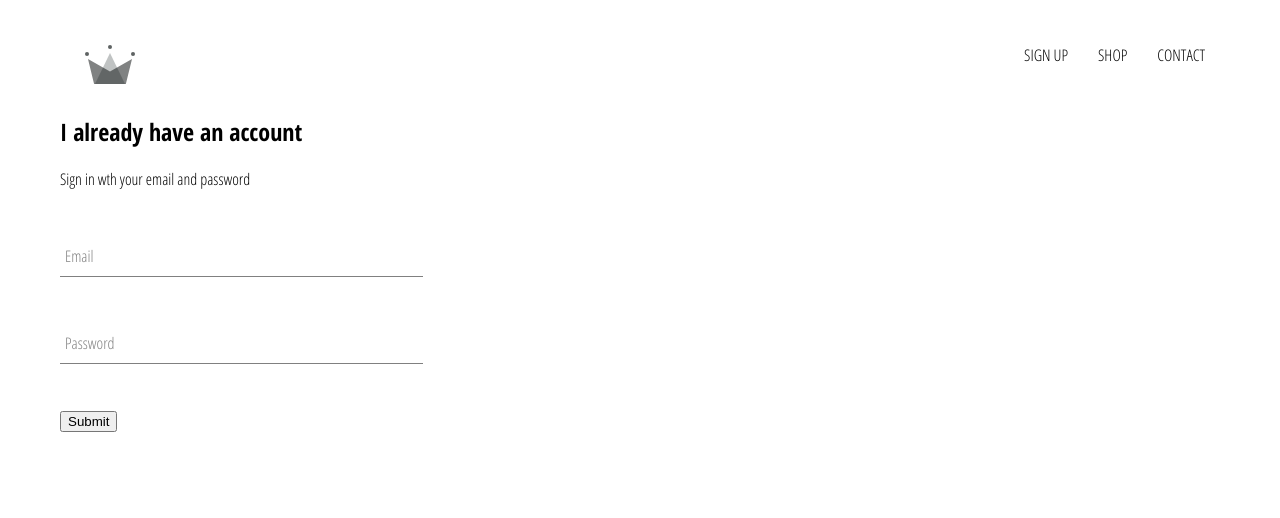
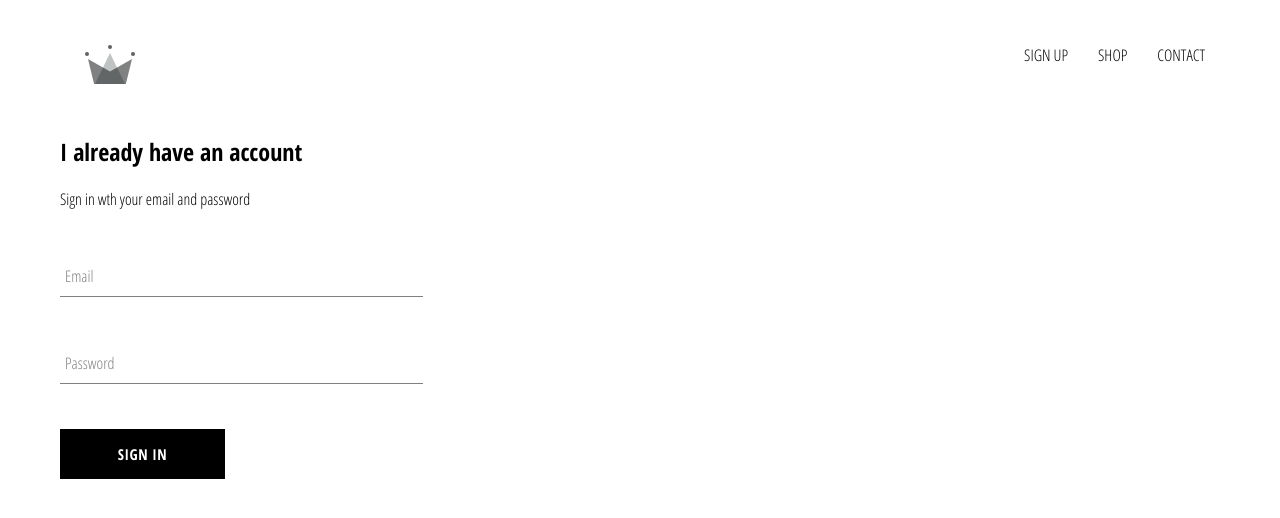
Before and after one commit to jacobprall/CRWN-site, a React (Create React App) app: page /login in a window 1280 px wide. Shown: the top 518 px of the page. Built offline with nearby package versions, Linux system fonts and the light colour scheme.

Commit message:
added sign in button

```diff
--- a/src/components/custom-button/custom-button.jsx
+++ b/src/components/custom-button/custom-button.jsx
@@ -6,3 +6,5 @@ const CustomButton = ({children, ...otherProps}) => (
     {children}
   </button>
 )
+
+export { CustomButton }
--- a/src/pages/login/login.scss
+++ b/src/pages/login/login.scss
@@ -1,3 +1,8 @@
 .sign-in {
   width: 30%;
+  display: flex;
+  flex-direction: column;
+  .title {
+    margin: 10px 0;
+  }
 }
--- a/src/pages/login/sign_in.jsx
+++ b/src/pages/login/sign_in.jsx
@@ -1,5 +1,7 @@
 import React, { useState } from "react";
 import FormInput from '../../components/form-input/form-input'
+import { CustomButton } from '../../components/custom-button/custom-button.jsx'
+
 export default function SignIn() {
   let [email, setEmail] = useState("");
   let [password, setPassword] = useState("");
@@ -38,7 +40,7 @@ export default function SignIn() {
           onChange={(e) => setPassword(e.target.value)}
           required
         />
-        <button>Submit</button>
+        <CustomButton type="submit">Sign In</CustomButton>
       </form>
     </div>
   );
```
Also changed, not shown: 1 other file (tests, documents, lock files or other folders).
